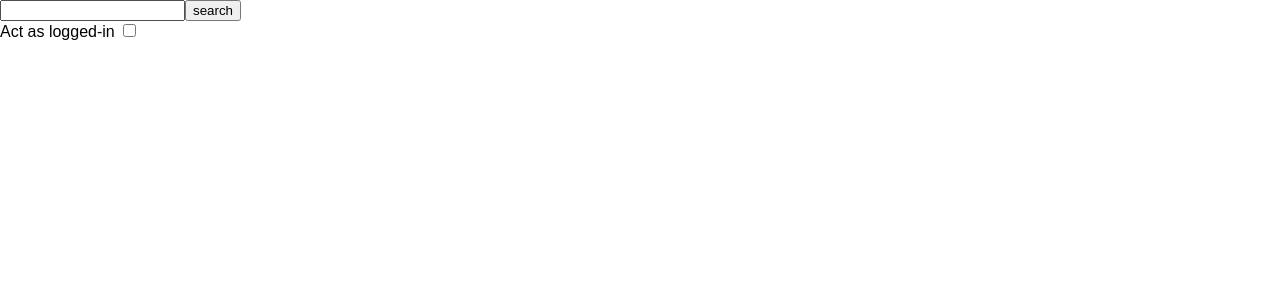
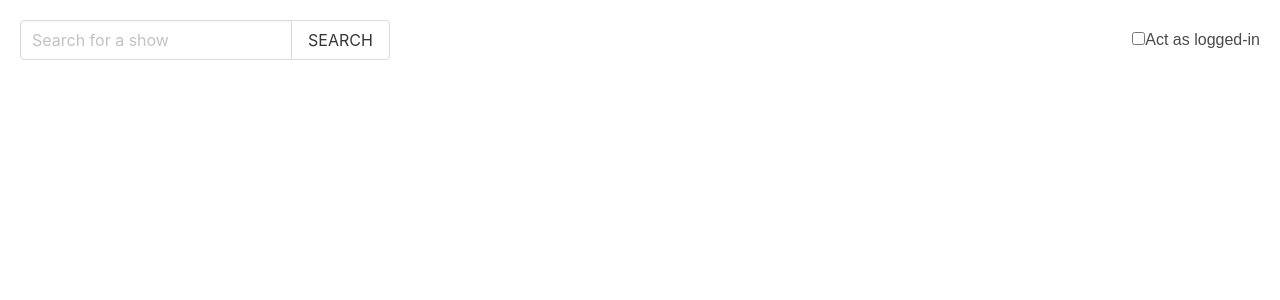
Before and after one commit to assafg/advaced-react-workshop, a React (Create React App) app: page / in a window 1280 px wide. Shown: the top 300 px of the page. Built offline with nearby package versions, Linux system fonts and the light colour scheme.

Commit message:
added bulma css

```diff
--- a/package.json
+++ b/package.json
@@ -3,6 +3,7 @@
   "version": "0.1.0",
   "private": true,
   "dependencies": {
+    "bulma": "^0.4.0",
     "react": "^15.4.2",
     "react-dom": "^15.4.2"
   },
--- a/src/Header.js
+++ b/src/Header.js
@@ -6,7 +6,7 @@ export default class Header extends Component {
 
   render() {
     return (
-      <div>
+      <div className="level">
         <Search />
         <LoginToggle />
       </div>
--- a/src/LoginToggle.js
+++ b/src/LoginToggle.js
@@ -4,8 +4,17 @@ export default class LoginToggle extends Component {
 
   render() {
     return (
-      <div>
-        Act as logged-in <input type="checkbox" />
+      <div className="level-right">
+        <div className="level-item">
+          <div className="field">
+            <p className="control">
+              <label className="checkbox">
+                <input type="checkbox" />
+                Act as logged-in
+              </label>
+            </p>
+          </div>
+        </div>
       </div>
     );
   }
--- a/src/Search.js
+++ b/src/Search.js
@@ -4,9 +4,19 @@ export default class Search extends Component {
 
   render() {
     return (
-      <div>
-        <input type="text" id="search-input" />
-        <button id="search-btn" >search</button>
+      <div className="level-left">
+        <div className="level-item">
+          <div className="field has-addons">
+            <p className="control">
+              <input className="input" type="text" placeholder="Search for a show" />
+            </p>
+            <p className="control">
+              <button className="button">
+                SEARCH
+              </button>
+            </p>
+          </div>
+        </div>
       </div>
     );
   }
--- a/src/index.css
+++ b/src/index.css
@@ -1,5 +1,6 @@
 body {
   margin: 0;
-  padding: 0;
+  padding: 20px;
   font-family: sans-serif;
+  font-size: 16px;
 }
--- a/src/index.js
+++ b/src/index.js
@@ -1,6 +1,7 @@
 import React from 'react';
 import ReactDOM from 'react-dom';
 import App from './App';
+import 'bulma/css/bulma.css';
 import './index.css';
 
 ReactDOM.render(
```
Also changed, not shown: 1 other file (tests, documents, lock files or other folders).
